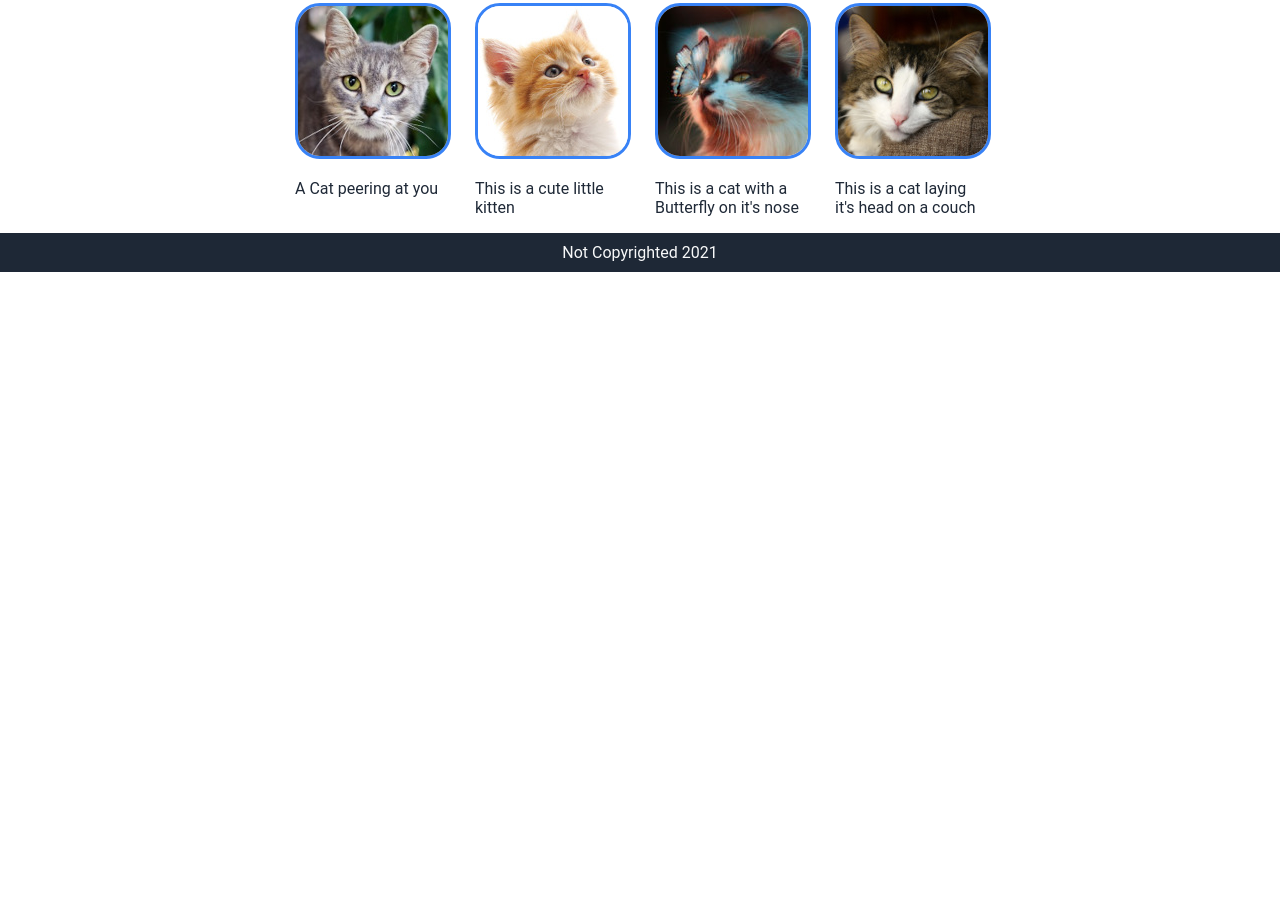
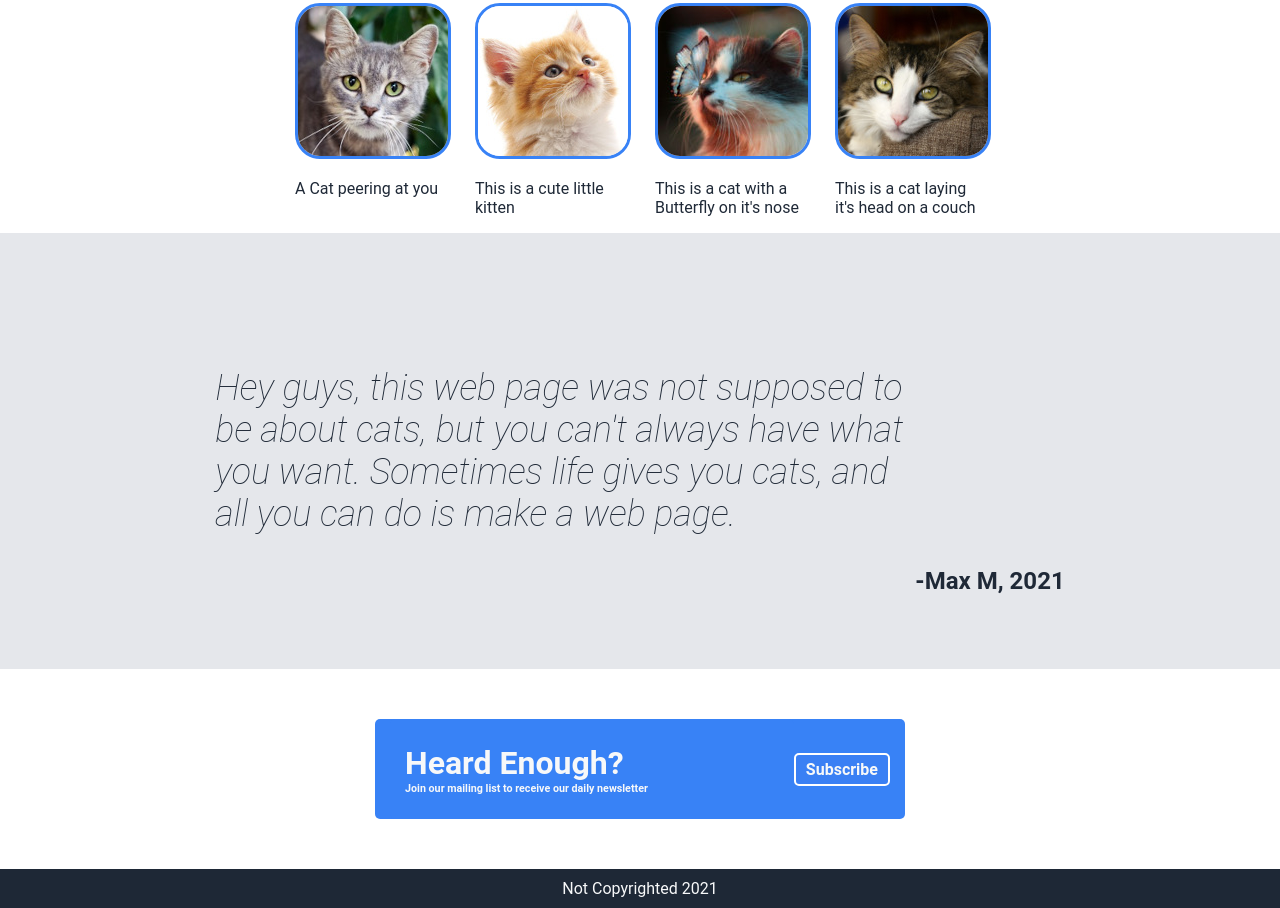
Before and after one commit to MaxM2021/odin-landing-page, a plain HTML site: page index.html in a window 1280 px wide. Shown: the part 353-1261 px from the top of the page. Before the commit the page ends 800 px from the top, so only its background shows below. Drawn offline with Linux system fonts and the light colour scheme.

Commit message:
Whole page roughed out
Just need to fix the stuff that doesn't look quite right yet

```diff
--- a/index.html
+++ b/index.html
@@ -50,10 +50,20 @@
             </div>
         </div>
         <div class="bigquote">
-
+            <h6><em>Hey guys, this web page was not supposed to be about cats,
+                but you can't always have what you want. Sometimes life
+                gives you cats, and all you can do is make a web page.
+                </em></h6>
+            <p>-Max M, 2021</p>
         </div>
         <div class="action">
-
+            <div>
+                <div>
+                   <h1>Heard Enough?</h1>
+                   <h6>Join our mailing list to receive our daily newsletter</h6>
+                </div>
+                <a href="https://google.com">Subscribe</a>
+            </div>
         </div>
     </div>
     <div id="footer">
--- a/style.css
+++ b/style.css
@@ -100,7 +100,7 @@ body {
     flex-wrap: wrap;
 }
 
-.info div img{
+.info div img {
     width: 150px;
     height: 150px;
     border-radius: 25px;
@@ -112,12 +112,70 @@ body {
     background-color: #E5E7EB;
     display: flex;
     flex: 1;
+    padding: 50px 150px 50px 150px;
+    justify-content: center;
+}
+
+.bigquote h6 {
+    color: #1f2937;
+    font-size: 36px;
+    font-weight: 50;
+    width: 700px;
+
+}
+
+.bigquote p {
+    color: #1f2937;
+    font-size: 24px;
+    font-weight: bold;
+    align-self: flex-end;
 }
 
 .action {
     background-color: #FFFFFF;
     display: flex;
+    justify-content: center;
+    align-items: center;
+    padding: 50px
+}
+
+.action div {
+    background-color: #3882f6;
+    width: 500px;
+    height: 100px;
+    display: flex;
+    align-items: center;
+    border-radius: 5px;
+    padding: 0px 15px 0px 15px;
+}
+
+.action div a {
+    background-color:#3A80F4;
+    text-decoration: none;
+    font-weight: 600;
+    border: 2px solid #FFFFFF;
+    color: #F7F8F9;
+    padding: 5px 10px 5px 10px;
+    border-radius: 5px;
+
+}
+
+.action div div {
+    display: flex;
+    flex-direction: column;
+    justify-content: center;
+    align-items: flex-start;
     flex: 1;
+}
+
+.action div div h6 {
+    padding: 0;
+    margin: 0;
+}
+
+.action div div h1 {
+    padding: 0;
+    margin: 0;
 }
 
 #footer {
```
